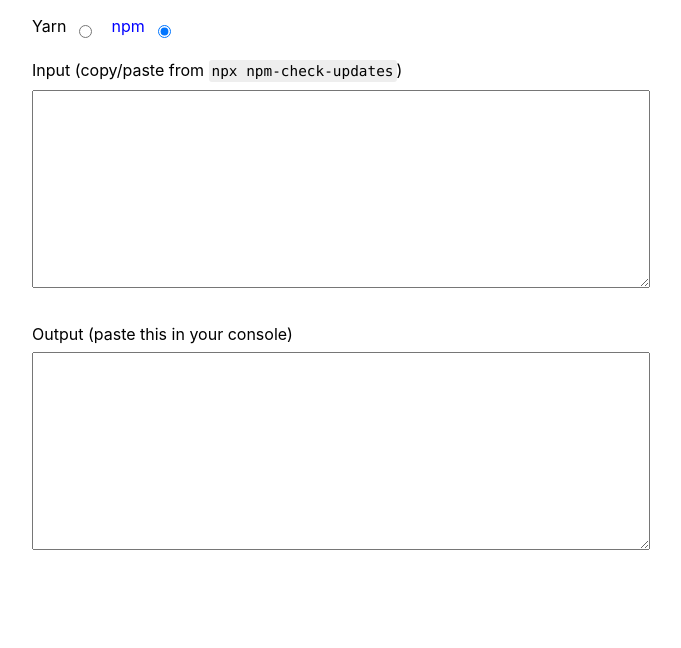
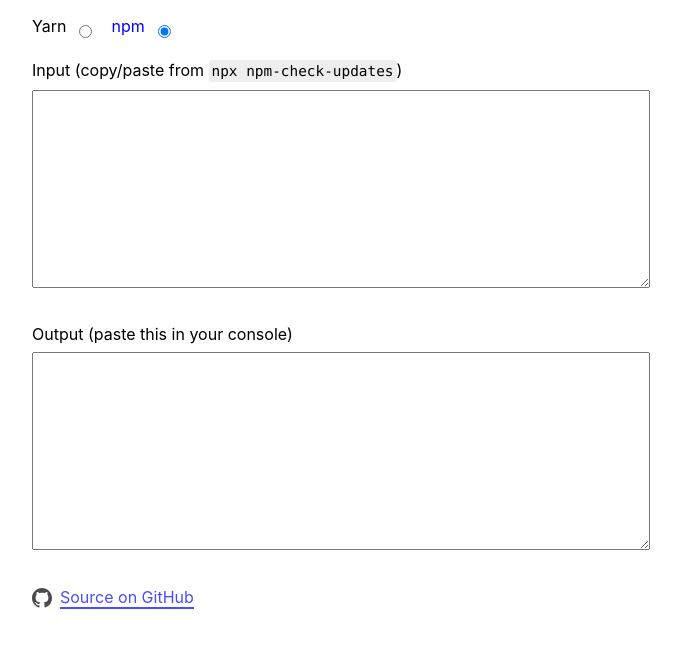
Before and after one commit to veksen/npm-check-update-terminal-helper, a React (Create React App) app: page / in a window 1280 px wide. Shown: the top 648 px of the page, without its empty margins (308-989 px from the left). Built offline with nearby package versions, Linux system fonts and the light colour scheme.

Commit message:
feat: add link to source

```diff
--- a/src/App.css
+++ b/src/App.css
@@ -56,3 +56,24 @@
   background: #eee;
   border-radius: 3px;
 }
+
+.see-on-github a {
+  display: inline-flex;
+  align-items: center;
+  text-decoration: none;
+  opacity: 0.7;
+}
+
+.see-on-github a:hover {
+  opacity: 1;
+}
+
+.see-on-github svg {
+  margin-right: 8px;
+  width: 20px;
+}
+
+.see-on-github .text {
+  color: blue;
+  border-bottom: 2px solid blue;
+}
--- a/src/App.tsx
+++ b/src/App.tsx
@@ -1,5 +1,6 @@
 import React, { ChangeEvent, useState } from "react";
 import "./App.css";
+import { ReactComponent as GitHub } from "./github.svg";
 
 interface Library {
   name: string;
@@ -76,6 +77,16 @@
 
         <label htmlFor="output">Output (paste this in your console)</label>
         <textarea id="output" value={parse(input)} rows={10} readOnly />
+
+        <div className="see-on-github">
+          <a
+            href="https://github.com/veksen/npm-check-update-terminal-helper"
+            target="_blank"
+            rel="noopener noreferrer"
+          >
+            <GitHub /> <span className="text">Source on GitHub</span>
+          </a>
+        </div>
       </div>
     </div>
   );
```
Also changed, not shown: src/github.svg (added).
